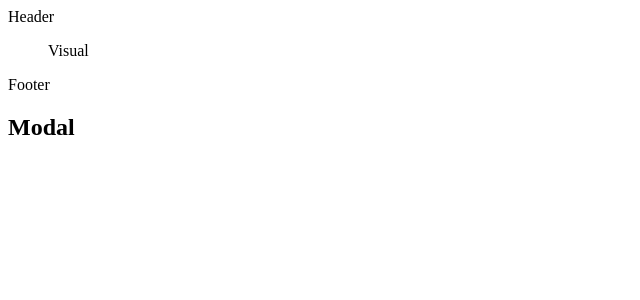
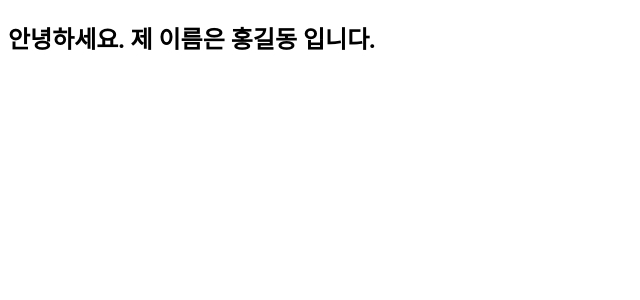
Before and after one commit to yuna-c/React-tutorial, a React (Create React App) app: page / in a window 1280 px wide. Shown: the top 300 px of the page, without its empty margins (0-640 px from the left). Built offline with nearby package versions, Linux system fonts and the light colour scheme.

Commit message:
1121 JSX안쪽에서 {}를 통한 연산가능 내용 정리

```diff
--- a/src/App.jsx
+++ b/src/App.jsx
@@ -1,23 +1,18 @@
-import { Footer, Header } from './components/common/Layout';
-import Modal from './components/common/Modal';
-import Visual from './components/main/Visual';
+export default function App() {
+	const person = '홍길동';
+	const cl_name = 'wrap';
 
-function App() {
+	/*
+	JSX문 안쪽에 {}안에서 가능한 연산이 제한적
+	1. 변수 치환
+	2. 조건문(삼항연산자 ,&&연산자)
+	3. 반복문(map)
+	*/
 	return (
 		<>
-			<Header />
-			<Visual />
-			<Footer />
-			<Modal />
+			<section className={cl_name}>
+				<h1>안녕하세요. 제 이름은 {person} 입니다.</h1>
+			</section>
 		</>
 	);
 }
-
-export default App;
-
-/*
-export default 컴포넌트 함수
-	: 하나의 파일에서 하나의 컴포넌트 함수를 내볼낼때
-	export 컴포넌트함수
-	: 하나의 파일에서 여러개의 컴포넌트 함수를 등록해서 선별적으로 내보낼때
-*/
--- a/src/components/common/Footer.jsx
+++ /dev/null
@@ -1,3 +0,0 @@
-export default function Footer() {
-	return <footer>Footer</footer>;
-}
--- a/src/components/common/Header.jsx
+++ /dev/null
@@ -1,3 +0,0 @@
-export default function Header() {
-	return <header>Header</header>;
-}
--- a/src/components/common/Layout.jsx
+++ /dev/null
@@ -1,7 +0,0 @@
-//하나의 객체 안에 두개의 컴포넌트 품기
-export function Header() {
-	return <header>Header</header>;
-}
-export function Footer() {
-	return <footer>Footer</footer>;
-}
--- a/src/components/common/Modal.jsx
+++ /dev/null
@@ -1,20 +0,0 @@
-// rafce
-//화살표 함수 형식
-/*
-const Modal = () => {
-	return (
-		<aside>
-			<h1>Modal</h1>
-		</aside>
-	);
-};
-*/
-
-// 축약형
-const Modal = () => (
-	<aside>
-		<h1>Modal</h1>
-	</aside>
-);
-
-export default Modal;
--- a/src/components/main/Visual.jsx
+++ /dev/null
@@ -1,3 +0,0 @@
-export default function Visual() {
-	return <figure>Visual</figure>;
-}
```
Also changed, not shown: public/index.html (+0 -18 lines), src/index.js (+0 -13 lines).
